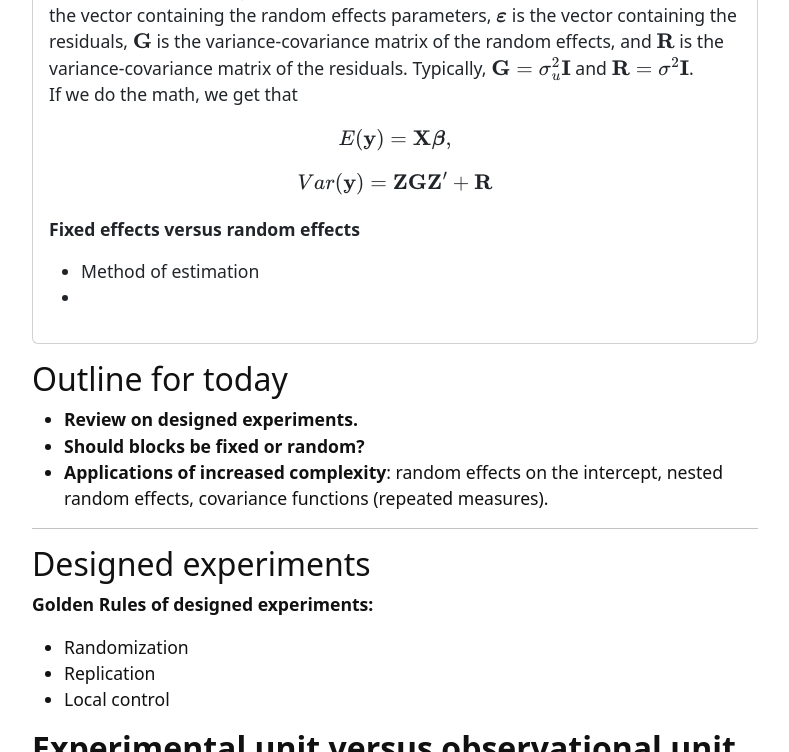
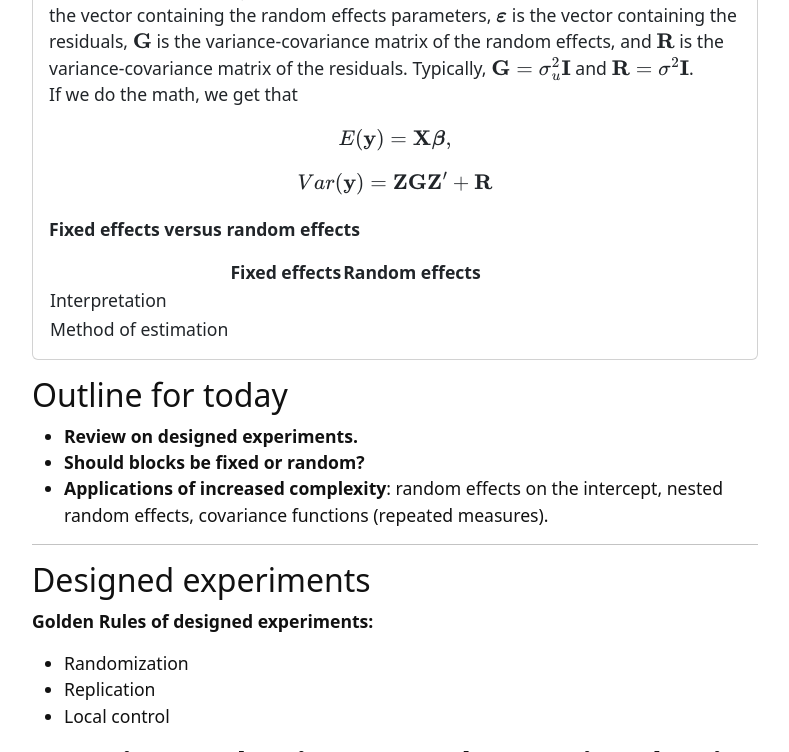
Before and after one commit to jlacasa/mixed-models-spring25, a Jekyll site: the page built from content/2-lesson.md, in a window 1280 px wide and 900 px high, scrolled down 635 px, cut to the strip 0-752 px from the top of the window. Shown: the whole strip, without its empty margins (245-1034 px from the left). Built offline with Jekyll 4.4.1, drawn with Linux system fonts in a browser that asks for light colours; formulas are drawn with MathJax 3.

Commit message:
table fixed random effects

```diff
--- a/content/2-lesson.md
+++ b/content/2-lesson.md
@@ -32,8 +32,10 @@ $$Var(\mathbf{y}) = \mathbf{Z}\mathbf{G}\mathbf{Z}' + \mathbf{R}$$
 
 **Fixed effects versus random effects**
 
-- Method of estimation
--
+|  | Fixed effects | Random effects |
+|------------------|------------------|------------------|
+| Interpretation |  |  |
+| Method of estimation |  |  |
 
 
 {% endcapture %}
```
